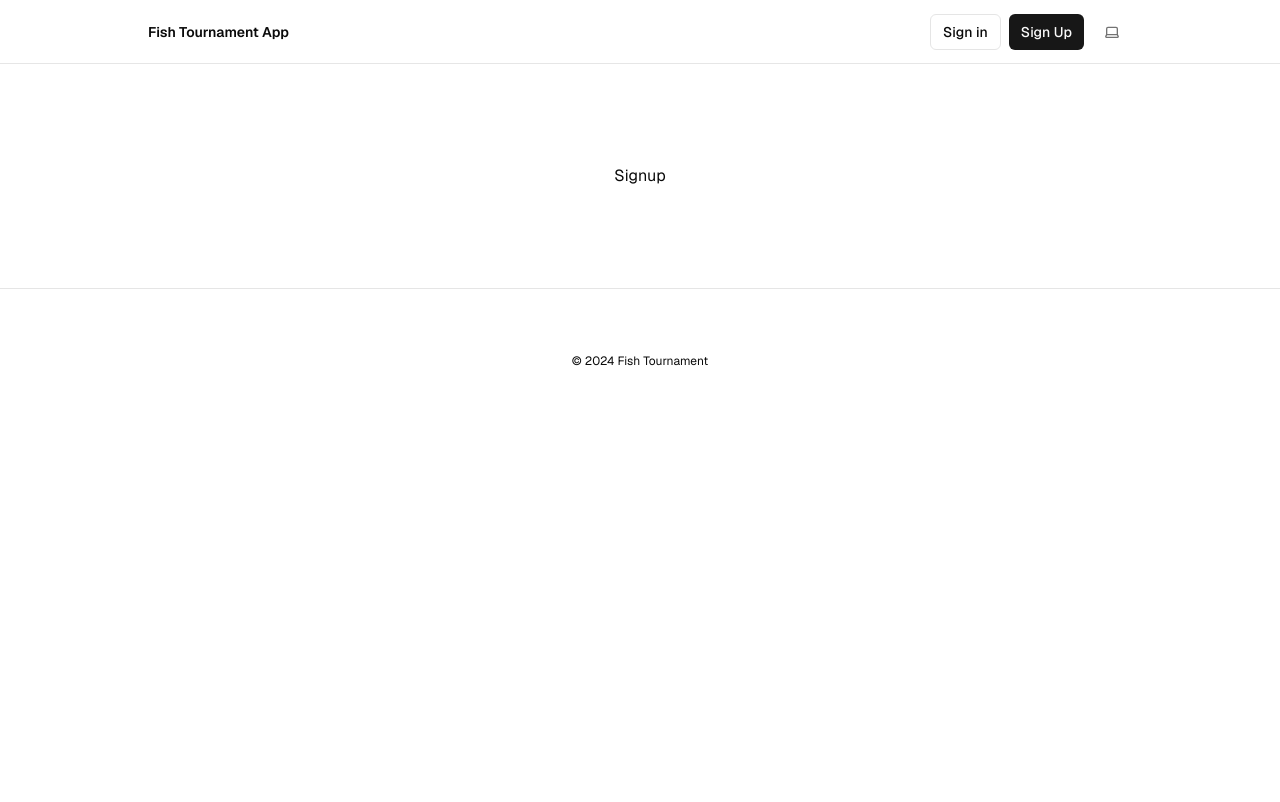
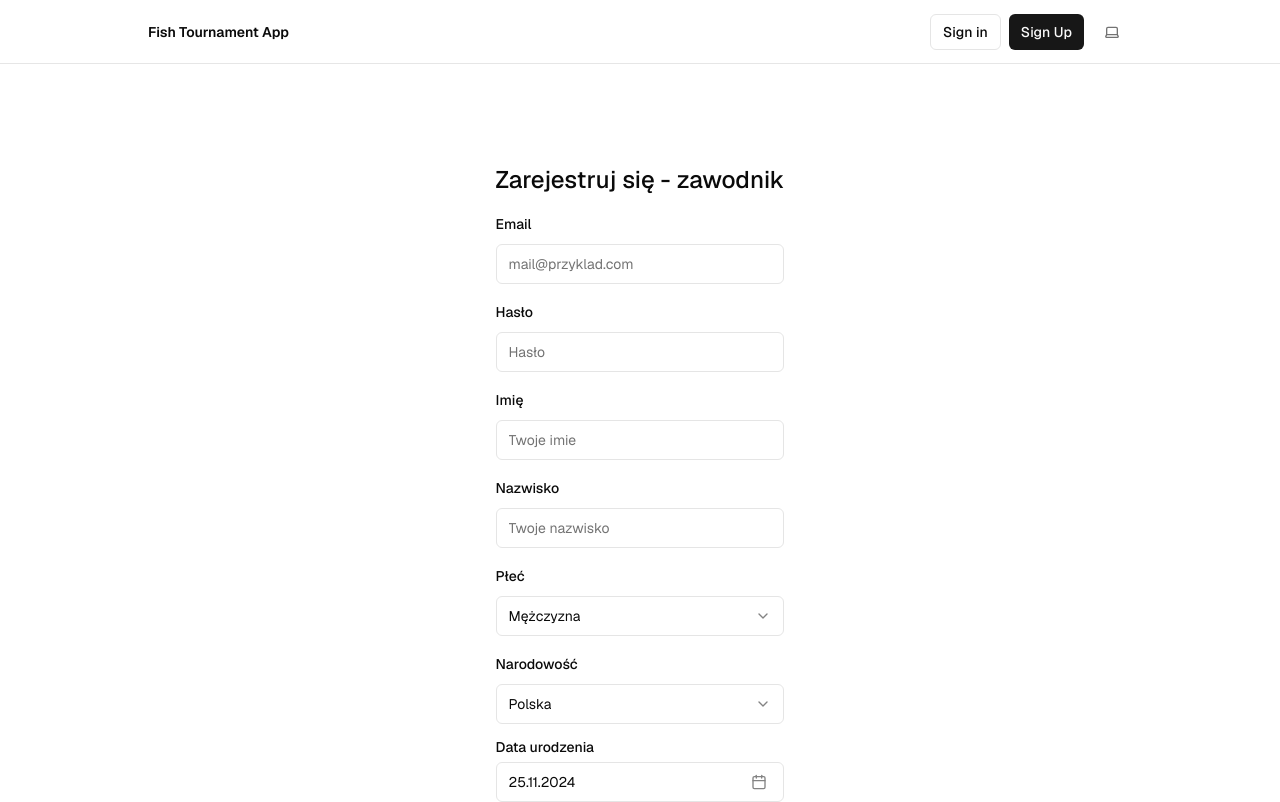
Before and after one commit to xxFroggyxx/fishing-app, a Next.js app: page /sign-up/competitor in a window 1280 px wide. Shown: the top 802 px of the page. Built offline with nearby package versions, Linux system fonts and the light colour scheme; no server answers.

Commit message:
create competitor signup form

```diff
--- a/app/(auth-pages)/sign-up/competitor/page.tsx
+++ b/app/(auth-pages)/sign-up/competitor/page.tsx
@@ -1,5 +1,238 @@
-import React from 'react';
+"use client";
 
-export default function Signup() {
-  return <div>Signup</div>;
+import { zodResolver } from "@hookform/resolvers/zod";
+import { useForm } from "react-hook-form";
+import { z } from "zod";
+
+import {
+  Form,
+  FormControl,
+  FormField,
+  FormItem,
+  FormLabel,
+  FormMessage,
+} from "@/components/ui/form";
+
+import { Input } from "@/components/ui/input";
+import { cn } from "@/lib/utils";
+import { intlFormat } from "date-fns";
+import { Calendar as CalendarIcon } from "lucide-react";
+import { Calendar } from "@/components/ui/calendar";
+import {
+  Popover,
+  PopoverContent,
+  PopoverTrigger,
+} from "@/components/ui/popover";
+import {
+  Select,
+  SelectContent,
+  SelectItem,
+  SelectTrigger,
+  SelectValue,
+} from "@/components/ui/select";
+import { Button } from "@/components/ui/button";
+import {
+  FormMessage as StatusMessage,
+  Message,
+} from "@/components/form-message";
+
+const formSchema = z.object({
+  email: z.string().email(),
+  password: z.string().min(6).max(20),
+  firstname: z.string(),
+  lastname: z.string(),
+  dayOfBirth: z.date(),
+  gender: z.enum(["female", "male"]),
+  nationality: z.enum(["pl"]),
+});
+
+export default function Signup({ searchParams }: { searchParams: Message }) {
+  const form = useForm<z.infer<typeof formSchema>>({
+    resolver: zodResolver(formSchema),
+    defaultValues: {
+      email: "",
+      password: "",
+      firstname: "",
+      lastname: "",
+      dayOfBirth: new Date(),
+      gender: "male",
+      nationality: "pl",
+    },
+  });
+
+  function onSubmit(values: z.infer<typeof formSchema>) {
+    // Do something with the form values.
+    console.log(values);
+  }
+
+  return (
+    <>
+      <Form {...form}>
+        <form onSubmit={form.handleSubmit(onSubmit)} className="space-y-4">
+          <h1 className="text-2xl font-medium">Zarejestruj się - zawodnik</h1>
+          <FormField
+            control={form.control}
+            name="email"
+            render={({ field }) => (
+              <FormItem>
+                <FormLabel>Email</FormLabel>
+                <FormControl>
+                  <Input
+                    type="email"
+                    placeholder="mail@przyklad.com"
+                    {...field}
+                  />
+                </FormControl>
+                <FormMessage />
+              </FormItem>
+            )}
+          />
+
+          <FormField
+            control={form.control}
+            name="password"
+            render={({ field }) => (
+              <FormItem>
+                <FormLabel>Hasło</FormLabel>
+                <FormControl>
+                  <Input type="password" placeholder="Hasło" {...field} />
+                </FormControl>
+                <FormMessage />
+              </FormItem>
+            )}
+          />
+
+          <FormField
+            control={form.control}
+            name="email"
+            render={({ field }) => (
+              <FormItem>
+                <FormLabel>Imię</FormLabel>
+                <FormControl>
+                  <Input type="text" placeholder="Twoje imie" {...field} />
+                </FormControl>
+                <FormMessage />
+              </FormItem>
+            )}
+          />
+
+          <FormField
+            control={form.control}
+            name="email"
+            render={({ field }) => (
+              <FormItem>
+                <FormLabel>Nazwisko</FormLabel>
+                <FormControl>
+                  <Input type="text" placeholder="Twoje nazwisko" {...field} />
+                </FormControl>
+                <FormMessage />
+              </FormItem>
+            )}
+          />
+
+          <FormField
+            control={form.control}
+            name="gender"
+            render={({ field }) => (
+              <FormItem>
+                <FormLabel>Płeć</FormLabel>
+                <Select
+                  onValueChange={field.onChange}
+                  defaultValue={field.value}
+                >
+                  <FormControl>
+                    <SelectTrigger>
+                      <SelectValue placeholder="Select your gender" />
+                    </SelectTrigger>
+                  </FormControl>
+                  <SelectContent>
+                    <SelectItem value="female">Kobieta</SelectItem>
+                    <SelectItem value="male">Mężczyzna</SelectItem>
+                  </SelectContent>
+                </Select>
+                <FormMessage />
+              </FormItem>
+            )}
+          />
+
+          <FormField
+            control={form.control}
+            name="nationality"
+            render={({ field }) => (
+              <FormItem>
+                <FormLabel>Narodowość</FormLabel>
+                <Select
+                  onValueChange={field.onChange}
+                  defaultValue={field.value}
+                >
+                  <FormControl>
+                    <SelectTrigger>
+                      <SelectValue placeholder="Wybierz swoją narodowość" />
+                    </SelectTrigger>
+                  </FormControl>
+                  <SelectContent>
+                    <SelectItem value="pl">Polska</SelectItem>
+                  </SelectContent>
+                </Select>
+                <FormMessage />
+              </FormItem>
+            )}
+          />
+
+          <FormField
+            control={form.control}
+            name="dayOfBirth"
+            render={({ field }) => (
+              <FormItem className="flex flex-col">
+                <FormLabel>Data urodzenia</FormLabel>
+                <Popover>
+                  <PopoverTrigger asChild>
+                    <FormControl>
+                      <Button
+                        variant={"outline"}
+                        className={cn(
+                          "pl-3 text-left font-normal",
+                          !field.value && "text-muted-foreground",
+                        )}
+                      >
+                        {field.value ? (
+                          intlFormat(
+                            field.value,
+                            {
+                              year: "numeric",
+                              month: "numeric",
+                              day: "numeric",
+                            },
+                            { locale: "pl-PL" },
+                          )
+                        ) : (
+                          <span>Wybierz date</span>
+                        )}
+                        <CalendarIcon className="ml-auto h-4 w-4 opacity-50" />
+                      </Button>
+                    </FormControl>
+                  </PopoverTrigger>
+                  <PopoverContent className="w-auto p-0" align="center">
+                    <Calendar
+                      mode="single"
+                      selected={field.value}
+                      onSelect={field.onChange}
+                      disabled={(date) =>
+                        date > new Date() || date < new Date("1900-01-01")
+                      }
+                      initialFocus
+                    />
+                  </PopoverContent>
+                </Popover>
+                <FormMessage />
+              </FormItem>
+            )}
+          />
+
+          <Button type="submit">Załóż konto</Button>
+          {/* <StatusMessage messagePromise={searchParams} /> */}
+        </form>
+      </Form>
+    </>
+  );
 }
```
